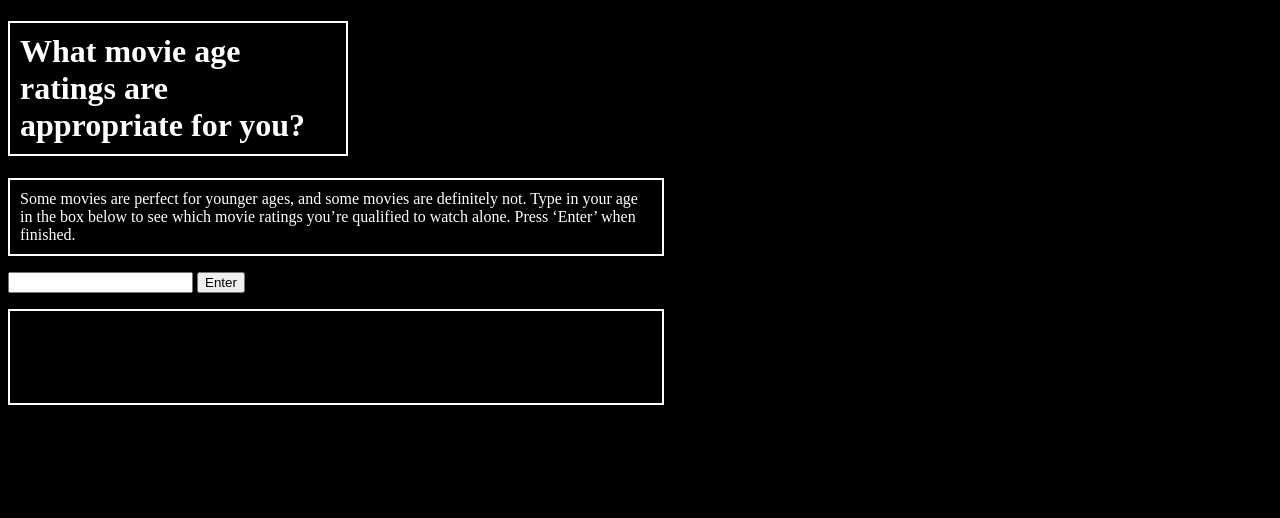
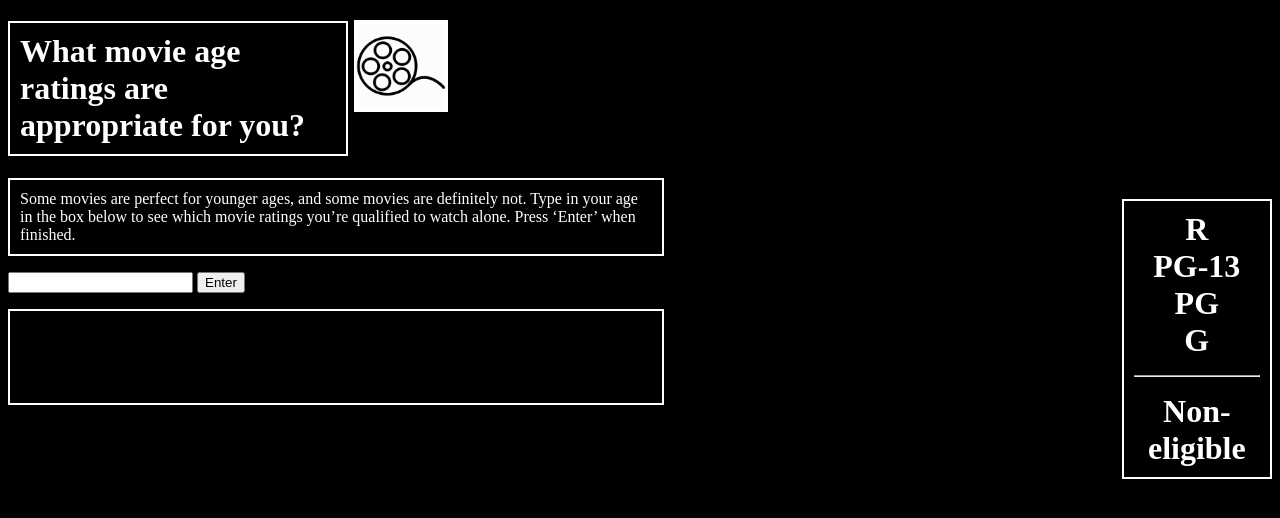
Before and after one commit to JadonXia/ICS2O-Unit7-03-HTML, a plain HTML site: page index.html in a window 1280 px wide. Drawn offline with Linux system fonts and the light colour scheme.

Commit message:
added image and rating chart

```diff
--- a/index.html
+++ b/index.html
@@ -8,6 +8,8 @@
   </head>
   <body>
     <h1 class="box1">What movie age ratings are appropriate for you?</h1>
+    <h1 class="box3">R<br>PG-13<br>PG<br>G<hr>Non-eligible</h1>
+    <img src="./images/film.png" alt="film">
     <p class="box2">Some movies are perfect for younger ages, and some movies are definitely not. Type in your age in the box below to see which movie ratings you’re qualified to watch alone. Press ‘Enter’ when finished.</p>
     <input type="text" id="text1">
     <button id="button1">Enter</button>
--- a/script.js
+++ b/script.js
@@ -6,7 +6,7 @@ document.getElementById('button1').addEventListener('click', rating)
 
 // Now, I need to write the code for my function.
 function rating () {
-  age = document.getElementById
+  age = document.getElementById('text1').value
   age = parseInt(age)
   if (age >= 17) {
     document.getElementById('results').innerHTML = 'You can watch an R rated movie alone. You can also watch any age rating below R rated.'
--- a/style.css
+++ b/style.css
@@ -16,8 +16,21 @@ body {
   color: white;
 }
 
+.box3 {
+  border: solid white 2px;
+  padding: 10px;
+  width: 10%;
+  color: white;
+  text-align: center;
+  float: right;
+}
+
 img {
   border: solid white 2px;
-  width: 25%;
-  height: 25%;
+  width: 7%;
+  height: 11%;
+  background-color: white;
+  position: absolute;
+  top: 2.5%;
+  right: 65%;
 }
```
